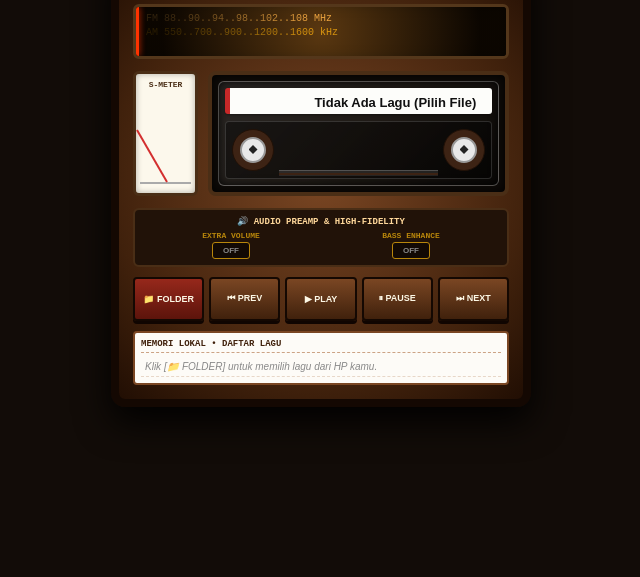
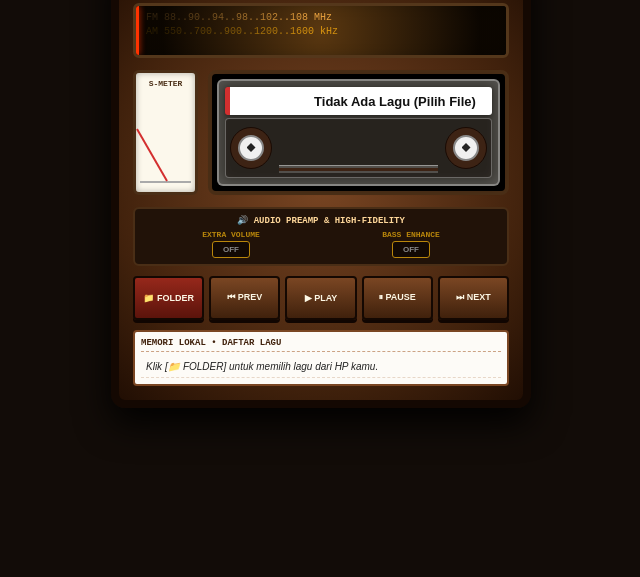
Before and after one commit to Fatchurohman/radio-jadulku, a plain HTML site: page index.html in a window 1280 px wide. Shown: the part 223-800 px from the top of the page, without its empty margins (319-959 px from the left). Drawn offline with Linux system fonts and the light colour scheme.

Commit message:
Refactor CSS styles for clarity and consistency

```diff
--- a/style.css
+++ b/style.css
@@ -92,7 +92,7 @@ body {
     z-index: 2;
 }
 
-/* Middle Layout Layout Rapi Tanpa Volume Slider */
+/* Middle Layout */
 .middle-section {
     display: flex;
     justify-content: space-between;
@@ -101,17 +101,17 @@ body {
     margin-bottom: 12px;
 }
 
-/* S-Meter Diperbaiki Jarum Tidak Menembus Box */
+/* S-Meter */
 .vu-meter {
     width: 65px;
-    height: 125px; /* Tinggi disesuaikan dengan kaset */
+    height: 125px;
     background: #fcf8ec;
     border: 3px solid #4a2e16;
     border-radius: 6px;
     padding: 6px 4px;
     text-align: center;
     box-shadow: inset 0 0 6px rgba(0,0,0,0.3);
-    overflow: hidden; /* Mencegah jarum keluar box */
+    overflow: hidden;
 }
 
 .vu-label { font-size: 8px; font-weight: bold; color: #4a2e16; font-family: monospace; }
@@ -122,62 +122,53 @@ body {
     bottom: 0;
     left: 50%;
     width: 2px;
-    height: 60px; /* Panjang jarum pas di dalam box */
+    height: 60px;
     background: #d32f2f;
     transform-origin: bottom center;
-    transform: rotate(-30deg); /* Resting angle aman di dalam frame */
+    transform: rotate(-30deg);
     transition: transform 0.08s ease-out;
 }
 
-/* === KASET TRANSPARAN MIKA ERA 60-70AN PROPORSIONAL === */
+/* === BENTUK & WARNA KASET MIKA TRANSPARAN NATURAL === */
 .cassette-deck {
     flex: 1;
     min-width: 0;
-    height: 125px; /* Rasio fisik kaset 3:2 proporsional */
-    background: #0f0b08;
+    height: 125px;
+    background: #000;
     border: 4px solid #4a2e16;
     border-radius: 8px;
-    padding: 6px;
+    padding: 5px;
     box-shadow: inset 0 0 12px #000;
 }
 
 .cassette-shell {
     width: 100%;
     height: 100%;
-    /* Efek mika transparan menerawang khas kaset vintage */
-    background: linear-gradient(135deg, rgba(255, 255, 255, 0.12) 0%, rgba(35, 30, 25, 0.85) 50%, rgba(10, 8, 6, 0.95) 100%);
-    border: 1px solid rgba(255, 255, 255, 0.25);
+    /* Bodi mika plastik bening agak kecokelatan/smoke murni */
+    background: rgba(220, 210, 190, 0.25);
+    border: 2px solid rgba(255, 255, 255, 0.4);
     border-radius: 6px;
     padding: 6px;
     display: flex;
     flex-direction: column;
     justify-content: space-between;
-    backdrop-filter: blur(1px);
-    box-shadow: inset 0 0 10px rgba(0,0,0,0.8);
+    box-shadow: inset 0 0 15px rgba(255,255,255,0.2), 0 0 8px rgba(0,0,0,0.5);
+    backdrop-filter: blur(0.5px);
 }
 
 .cassette-label-sticker {
-    background: #fdfdfa;
-    padding: 3px 6px;
+    background: #ffffff;
+    padding: 5px 8px;
     border-radius: 3px;
-    border-left: 5px solid #c62828;
-    box-shadow: 0 1px 3px rgba(0,0,0,0.4);
+    border-left: 5px solid #d32f2f;
+    box-shadow: 0 1px 3px rgba(0,0,0,0.3);
 }
 
-.sticker-brand {
-    font-size: 8px;
-    font-weight: bold;
-    color: #555;
-    display: block;
-    font-family: monospace;
-}
-
-/* Running Text */
+/* Running Text Judul Lagu */
 .ticker-wrapper {
     width: 100%;
     overflow: hidden;
     white-space: nowrap;
-    margin-top: 2px;
 }
 
 .clean-running-title {
@@ -197,14 +188,14 @@ body {
 
 /* Kaca & Mekanisme Dalam Kaset */
 .tape-window {
-    background: rgba(0, 0, 0, 0.4);
-    border: 1.5px solid rgba(255, 255, 255, 0.15);
+    background: rgba(20, 15, 10, 0.45);
+    border: 1.5px solid rgba(255, 255, 255, 0.3);
     border-radius: 4px;
-    height: 58px;
+    height: 60px;
     display: flex;
     justify-content: space-between;
     align-items: center;
-    padding: 0 14px;
+    padding: 0 12px;
     position: relative;
     overflow: hidden;
     cursor: grab;
@@ -212,22 +203,22 @@ body {
 
 .tape-bridge {
     position: absolute;
-    bottom: 2px;
+    bottom: 4px;
     left: 20%;
     right: 20%;
-    height: 6px;
-    background: rgba(255, 255, 255, 0.1);
-    border-top: 1px solid rgba(255, 255, 255, 0.2);
+    height: 8px;
+    background: rgba(255, 255, 255, 0.2);
+    border-top: 1px solid rgba(255, 255, 255, 0.4);
 }
 
 .tape-guide-line {
     width: 100%;
-    height: 2px;
-    background: #3d2314; /* Jalur pita magnetik melintas di tengah */
+    height: 3px;
+    background: #3d2314;
     margin-top: 2px;
 }
 
-/* Gulungan Pita Magnetik Cokelat Alami */
+/* Gulungan Pita Cokelat Alami */
 .reel-spool-left, .reel-spool-right {
     position: relative;
     display: flex;
@@ -239,7 +230,7 @@ body {
     position: absolute;
     border-radius: 50%;
     background: #3d2314;
-    border: 1px solid #211107;
+    border: 1px solid #1a0a03;
     width: 42px;
     height: 42px;
     z-index: 1;
@@ -248,8 +239,8 @@ body {
 .reel-hub {
     width: 26px;
     height: 26px;
-    background: #e8e8e8;
-    border: 2px solid #999;
+    background: #f0f0f0;
+    border: 2px solid #888;
     border-radius: 50%;
     z-index: 2;
     display: flex;
@@ -333,6 +324,6 @@ body {
 }
 .card-title { font-size: 9px; font-weight: bold; color: #40210c; padding-bottom: 3px; margin-bottom: 4px; border-bottom: 1px dashed #cca385; font-family: monospace; }
 .playlist-list { list-style: none; }
-.playlist-list li { font-size: 10px; padding: 4px; border-bottom: 1px dashed #e8d7c8; cursor: pointer; white-space: nowrap; overflow: hidden; text-overflow: ellipsis; }
+.playlist-list li { font-size: 10px; padding: 5px; border-bottom: 1px dashed #e8d7c8; cursor: pointer; white-space: nowrap; overflow: hidden; text-overflow: ellipsis; color: #222; }
 .playlist-list li.playing { font-weight: bold; color: #b71c1c; background: #f5e8d0; }
 .empty-msg { color: #888; font-style: italic; }
```
